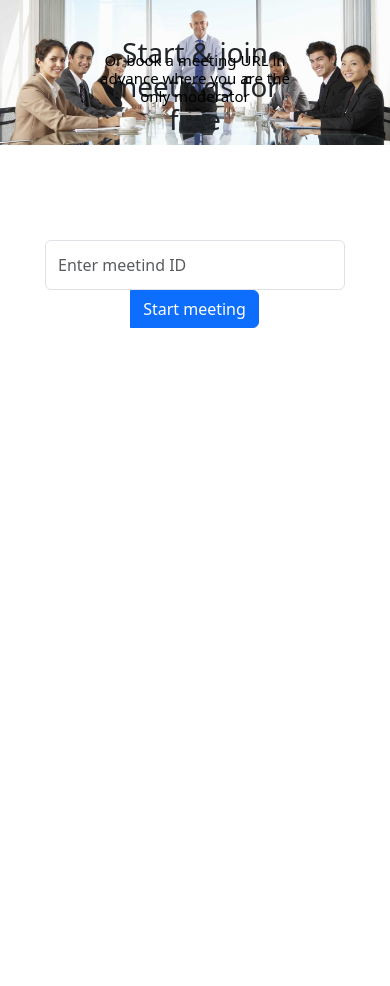
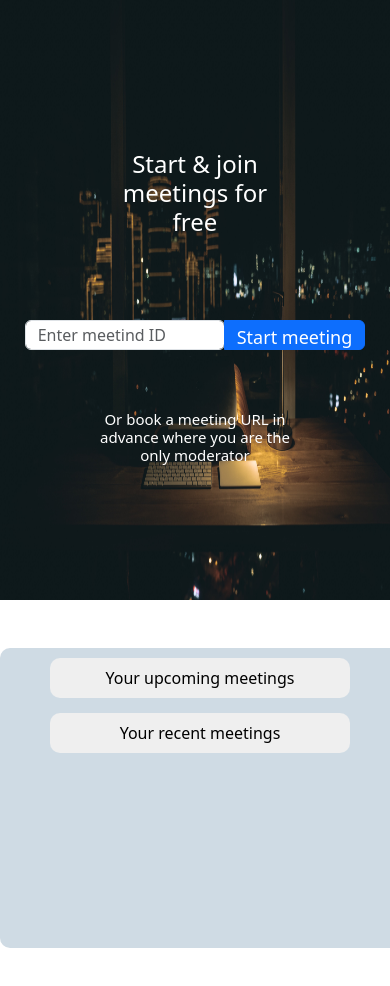
Before and after one commit to GunathilakaRR/jitsi_meet_Application, a React (Create React App) app: page / in a window 390 px wide. Shown: the top 986 px of the page. Before the commit the page ends 844 px from the top, so only its background shows below. Built offline with nearby package versions, Linux system fonts and the light colour scheme.

Commit message:
Add responsiveness to the site

```diff
--- a/public/index.html
+++ b/public/index.html
@@ -24,6 +24,7 @@
       work correctly both with client-side routing and a non-root public URL.
       Learn how to configure a non-root public URL by running `npm run build`.
     -->
+    <meta name="viewport" content="width=device-width, initial-scale=1.0">
     <title>React App</title>
   </head>
   <body>
--- a/src/App.js
+++ b/src/App.js
@@ -3,7 +3,6 @@ import './App.css';
 import { Route, Routes, Navigate } from 'react-router-dom';
 import MeetingsSchedule from './Components/MeetingsSchedule';
 import Wallpaper from './Components/Wallpaper';
-import VideoUI from './Components/VideoUI';
 import Meeting from './Components/Meeting';
 
 
@@ -15,13 +14,8 @@ function App() {
         <Route path='/' element={<Wallpaper/>}/>
         <Route path='/room/:roomID' element={<Meeting/>}/>
       </Routes>
+      <MeetingsSchedule/>
 
-
-      {/* <Wallpaper/>
-      <MeetingsSchedule/>
-      <VideoUI/> */}
-
-      {/* <Meeting/> */}
     </div>
   );
 }
--- a/src/Components/CssFiles/MeetingsSchedule.css
+++ b/src/Components/CssFiles/MeetingsSchedule.css
@@ -18,3 +18,13 @@
     height: 40px;
     margin: 5px;
 }
+
+@media screen and (max-width: 700px){
+    .textArea{
+        width: 400px;
+    }
+    .twobtn{
+        width: 300px;
+        margin-top: 10px;
+    }
+}
--- a/src/Components/CssFiles/Searchbar.css
+++ b/src/Components/CssFiles/Searchbar.css
@@ -7,9 +7,27 @@
 
 .srchbox{
     position: absolute;
-    top: 15rem;
+    top: 20rem;
     left: 50%;
     display: flex;
     justify-content: center;
     transform: translateX(-50%);
 }
+
+.btntxt{
+    font-size: 20px;
+}
+
+@media screen and (max-width: 700px){
+    .srchbar{
+        height: 30px;
+        width: 200px;
+    }
+    .btncss{
+        height:30px;
+    }
+    .btntxt{
+        font-size: 18px;
+        margin-bottom: 3px;
+    }
+}
--- a/src/Components/CssFiles/Wallpaper.css
+++ b/src/Components/CssFiles/Wallpaper.css
@@ -1,3 +1,6 @@
+
+
+
 wallpaper-card{
     position: relative;
 }
@@ -8,18 +11,40 @@ figcaption h1{
     left: 50%;
     text-align: center;
     transform: translateX(-50%);
+    color: white;
+    font-size: 3rem;
+
 }
 
 figcaption h4{
-    font-size: 15px;
+    font-size: 18px;
     position: absolute;
-    bottom: 2rem;
+    bottom: 11rem;
     left: 50%;
     text-align: center;
     transform: translateX(-50%);
-    color: black;
+    color: white;
 }
 
 .wall{
     background: rgba(0,0,0,0.55);
 }
+
+.position-relative img{
+    width: 100%;
+    height: 600px;
+}
+
+@media screen and (max-width: 700px){
+    figcaption h1{
+        font-size: 1.5rem;
+
+    }
+    figcaption h4{
+        font-size: 15px;
+        bottom: 8rem;
+    }
+    .position-relative img{
+        background-size: cover;
+    }
+}
--- a/src/Components/Searchbar.js
+++ b/src/Components/Searchbar.js
@@ -34,8 +34,8 @@ const Searchbar = () => {
               }}
             />
           </div>
-          <button id="search-button" type="submit" class="btn btn-primary">
-            Start meeting
+          <button id="search-button" type="submit" class="btn btn-primary btncss">
+            <h3 className="btntxt">Start meeting</h3>
           </button>
         </div>
       </form>
--- a/src/Components/VideoUI.js
+++ /dev/null
@@ -1,14 +0,0 @@
-
-
-
-import React from 'react'
-
-function VideoUI() {
-  return (
-    <div>
-
-    </div>
-  )
-}
-
-export default VideoUI
--- a/src/Components/Wallpaper.js
+++ b/src/Components/Wallpaper.js
@@ -1,6 +1,6 @@
 import React from "react";
 import "./CssFiles/Wallpaper.css";
-import wallpaper from "../Assets/images/wallpaper.jpg";
+import wallpaper from "../Assets/images/office.jpg";
 import "bootstrap/dist/css/bootstrap.min.css";
 import Searchbar from "./Searchbar";
 
```
Also changed, not shown: src/Assets/images/office.jpg (added), src/Assets/images/wallpaper.jpg.
